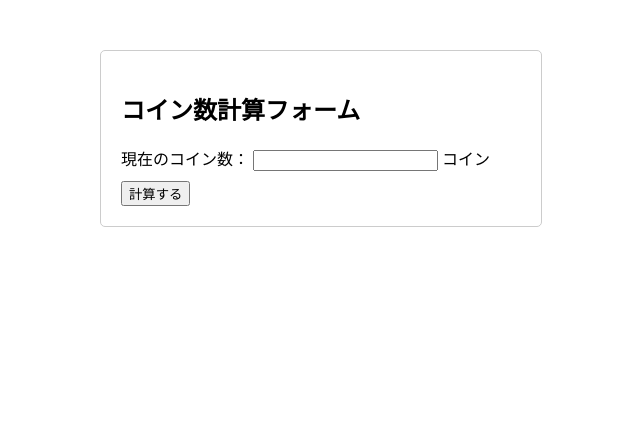
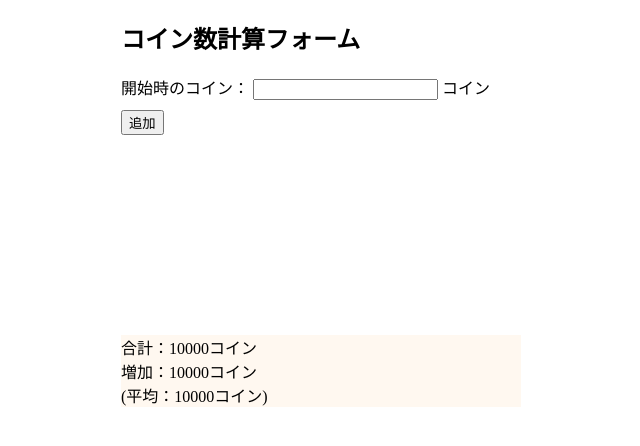
Before and after one commit to shotaro-ishigaki-myhome/tsumtsum, a plain HTML site: page index.html in a window 1280 px wide. Shown: the whole page, without its empty margins (319-959 px from the left). Drawn offline with nearby package versions, Linux system fonts and the light colour scheme.

Commit message:
add-計算作成-240512

```diff
--- a/index.html
+++ b/index.html
@@ -3,44 +3,96 @@
 <head>
     <meta charset="UTF-8">
     <meta name="viewport" content="width=device-width, initial-scale=1.0">
+    <!-- jquery -->
+    <script src="https://code.jquery.com/jquery-3.7.1.min.js" integrity="sha256-/JqT3SQfawRcv/BIHPThkBvs0OEvtFFmqPF/lYI/Cxo=" crossorigin="anonymous"></script>
+
     <title>ツムツム</title>
     <style>
+        html,body {
+            padding: 0;
+            margin: 0;
+            width: 100%;
+            background-color: rgba(255, 255, 255, 1);
+        }
+        .main {
+            max-width: 400px;
+            margin: 20px auto;
+        }
         .container {
-            max-width: 400px;
-            margin: 50px auto;
-            padding: 20px;
-            border: 1px solid #ccc;
-            border-radius: 5px;
+            width: 100%;
+            /* margin: 10px; */
         }
         .input-group {
             margin-bottom: 10px;
+        }
+        .newCoin{
+            max-width: 80px;
+        }
+        .scrollableElement {
+            width: 300px; /* 適当な幅 */
+            height: 200px; /* 適当な高さ */
+            overflow-y: auto; /* 縦方向のスクロールを有効にする */
+        }
+        #result {
+            background-color: rgba(255, 248, 240,1)
         }
     </style>
 </head>
 <body>
     <div class="container">
-        <h2>コイン数計算フォーム</h2>
-        <div class="input-group">
-            <label for="currentCoins">現在のコイン数：</label>
-            <input type="number" id="currentCoins" name="currentCoins" min="0" required>
-            <span>コイン</span>
+        <div class="main">
+            <h2>コイン数計算フォーム</h2>
+            <div class="input-group">
+                <label for="currentCoins">開始時のコイン：</label>
+                <input type="number" id="currentCoins" name="currentCoins" min="0" required>
+                <span>コイン</span>
+            </div>
+            <button onclick="addCoinInput()">追加</button>
+            <div id="coinInputs" class="scrollableElement"></div>
+            <div id="result">
+                <div><span>合計：</span><span id="total">10000</span><span>コイン</span></div>
+                <div><span>増加：</span><span id="plus">10000</span><span>コイン</span></div>
+                <div><span>(平均：</span><span id="avg">10000</span><span>コイン)</span></div>
+            </div>
         </div>
-        <button onclick="calculateCoins()">計算する</button>
-        <div id="result"></div>
     </div>
     <script>
-        function calculateCoins() {
-            var currentCoins = parseInt(document.getElementById("currentCoins").value);
-            var newCoins = parseInt(prompt("追加されたコイン数を入力してください:", ""));
-            if (isNaN(newCoins)) {
+        var count = 0;
+        function addCoinInput() {
+            var newCoin = parseInt(prompt("追加コイン数を入力:", ""));
+            if (isNaN(newCoin)) {
                 alert("数字を入力してください。");
                 return;
             }
-            var difference = newCoins - currentCoins;
-            var result = document.createElement("div");
-            result.textContent = "変化後のコイン数：" + newCoins + "コイン（変化量：" + difference + "コイン）";
-            document.getElementById("result").appendChild(result);
+            count = count + 1;
+            var newInput = document.createElement("div");
+            newInput.className = "input-group";
+            newInput.innerHTML = '<label>'+count+'回目</label><input type="number" class="newCoin" min="0" value='+newCoin+' required><span>コイン</span>';
+            document.getElementById("coinInputs").appendChild(newInput);
+            totalCoins();
+            $('.newCoin').off('blur');
+            $('.newCoin').on('blur',function() {
+                totalCoins();
+            });
         }
+
+        function totalCoins() {
+            var currentCoins = document.getElementById("currentCoins").value;
+            var coinContainer = document.getElementById("coinInputs");
+            var coinInputs = coinContainer.getElementsByClassName("newCoin");
+            var coinValues = [];
+            let total = 0;
+            for (var i = 0; i < coinInputs.length; i++) {
+                if(coinInputs[i].value.length > 0){
+                    total += parseInt(coinInputs[i].value);
+                    coinValues.push(parseInt(coinInputs[i].value));
+                }
+            }
+            $('#total').html(parseInt(currentCoins) + total);
+            $('#plus').html(total);
+            $('#avg').html(parseFloat(total / count).toFixed(1));
+        }
+
     </script>
 </body>
 </html>
```
